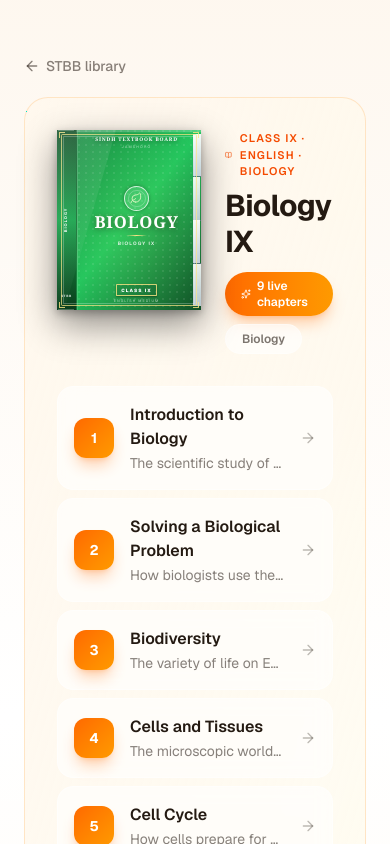
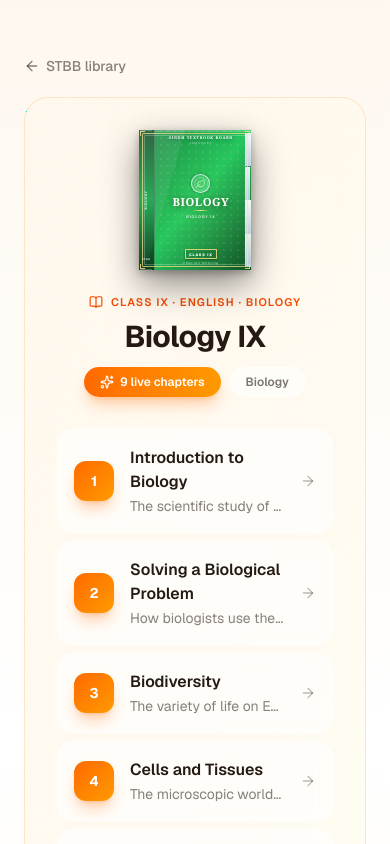
Before and after one commit to k88900213-hub/stbb-live, a Next.js app: page /stbb/biology-ix-biology-ix-117 in a window 390 px wide. Shown: the top 844 px of the page. Built offline with nearby package versions, Linux system fonts and the light colour scheme.

Commit message:
Make STBB book covers and text responsive on mobile

```diff
--- a/src/app/stbb/[book]/page.tsx
+++ b/src/app/stbb/[book]/page.tsx
@@ -40,14 +40,14 @@ export default async function StbbBookPage({ params }: Props) {
         </Link>
 
         <div className="mt-4 rounded-3xl border border-orange-200/60 bg-gradient-to-br from-orange-50/90 to-amber-50/60 p-8 dark:border-orange-400/20 dark:from-orange-400/10 dark:to-transparent">
-          <div className="flex flex-wrap items-start gap-6">
-            <BookCover book={book} className="w-36 shrink-0 shadow-[0_18px_50px_rgb(0,0,0,0.25)]" />
+          <div className="flex flex-col items-center gap-6 text-center sm:flex-row sm:items-start sm:text-left">
+            <BookCover book={book} className="w-28 shrink-0 shadow-[0_18px_50px_rgb(0,0,0,0.25)] sm:w-36" />
             <div className="min-w-0 flex-1">
-              <div className="flex items-center gap-2 text-[11px] font-semibold uppercase tracking-widest text-orange-600 dark:text-orange-400">
+              <div className="flex flex-wrap items-center justify-center gap-2 text-[11px] font-semibold uppercase tracking-widest text-orange-600 sm:justify-start dark:text-orange-400">
                 <BookOpen className="h-3.5 w-3.5" />
                 Class {book.grade} · {book.medium} · {book.subject}
               </div>
-              <h1 className="mt-2 font-display text-3xl font-bold text-foreground sm:text-4xl">{book.title}</h1>
+              <h1 className="mt-2 break-words font-display text-3xl font-bold text-foreground sm:text-4xl">{book.title}</h1>
               {book.year && <p className="mt-1 text-sm text-foreground/55">Sindh Textbook Board · Edition {book.year}</p>}
               <div className="mt-3 flex flex-wrap gap-2">
                 <span className="inline-flex items-center gap-1.5 rounded-full bg-gradient-to-r from-orange-500 to-amber-500 px-4 py-1.5 text-xs font-semibold text-white shadow-lg shadow-orange-500/30">
--- a/src/app/stbb/page.tsx
+++ b/src/app/stbb/page.tsx
@@ -89,11 +89,11 @@ export default function StbbLibraryPage() {
                         {subjectIcon(b.subject)}
                       </span>
                     </div>
-                    <div className="mt-4 flex gap-4">
-                      <BookCover book={b} compact className="w-24 shrink-0 group-hover:-translate-y-0.5 group-hover:rotate-[0.5deg]" />
+                    <div className="mt-4 flex items-start gap-4">
+                      <BookCover book={b} compact className="w-20 shrink-0 sm:w-24 group-hover:-translate-y-0.5 group-hover:rotate-[0.5deg]" />
                       <div className="min-w-0 flex-1">
-                        <h3 className="font-display text-base font-bold leading-snug text-foreground">{b.title}</h3>
-                        <p className="mt-1 text-xs text-foreground/60">
+                        <h3 className="break-words font-display text-base font-bold leading-snug text-foreground">{b.title}</h3>
+                        <p className="mt-1 break-words text-xs text-foreground/60">
                           {b.subject} · {b.chapters.length} live chapters
                         </p>
                         <div className="mt-2 flex flex-wrap gap-1">
--- a/src/components/ui/BookCover.tsx
+++ b/src/components/ui/BookCover.tsx
@@ -129,10 +129,10 @@ export function BookCover({
       <div aria-hidden className="absolute -left-[35%] -top-[20%] h-[150%] w-[55%] rotate-[16deg] bg-gradient-to-br from-white/20 via-white/10 to-transparent" />
 
       {/* content */}
-      <div className="relative flex h-full min-h-0 flex-col items-center justify-between px-[6cqw] pb-[4.5cqw] pt-[4.2cqw] pl-[16.5cqw]">
+      <div className="relative flex h-full min-h-0 max-w-full flex-col items-center justify-between overflow-hidden px-[6cqw] pb-[4.5cqw] pt-[4.2cqw] pl-[16.5cqw]">
         {/* top brand */}
-        <div className="flex flex-col items-center">
-          <div className="font-serif text-[3.5cqw] font-semibold uppercase tracking-[0.16em] text-white drop-shadow-[0_1px_2px_rgba(0,0,0,0.5)]">
+        <div className="flex max-w-full flex-col items-center">
+          <div className="max-w-full break-words font-serif text-[3.5cqw] font-semibold uppercase tracking-[0.16em] text-white drop-shadow-[0_1px_2px_rgba(0,0,0,0.5)]">
             Sindh Textbook Board
           </div>
           {!compact && (
@@ -141,29 +141,29 @@ export function BookCover({
         </div>
 
         {/* middle: emblem + subject */}
-        <div className="flex min-h-0 flex-1 flex-col items-center justify-center gap-[2.6cqw] text-center">
-          <div className="relative flex h-[17cqw] w-[17cqw] items-center justify-center rounded-full border-[0.8cqw] border-double border-white/75 bg-white/10 shadow-[0_0_3cqw_rgba(0,0,0,0.35)]">
+        <div className="flex min-h-0 max-w-full flex-1 flex-col items-center justify-center gap-[2.6cqw] text-center">
+          <div className="relative flex h-[17cqw] w-[17cqw] shrink-0 items-center justify-center rounded-full border-[0.8cqw] border-double border-white/75 bg-white/10 shadow-[0_0_3cqw_rgba(0,0,0,0.35)]">
             <span aria-hidden className="absolute inset-[1.6cqw] rounded-full border border-white/25" />
             <div className="flex h-[8.5cqw] w-[8.5cqw] items-center justify-center [&_svg]:h-full [&_svg]:w-full">
               {t.icon}
             </div>
           </div>
           <div
-            className="font-serif text-[11.5cqw] font-black leading-none tracking-[0.05em] drop-shadow-[0_1.5px_3px_rgba(0,0,0,0.5)]"
+            className="max-w-full break-words font-serif text-[10cqw] font-black leading-none tracking-[0.05em] drop-shadow-[0_1.5px_3px_rgba(0,0,0,0.5)]"
             style={{ textShadow: `0 0 ${"2.5cqw"} ${t.accent}33` }}
           >
             {subject}
           </div>
-          <div className="h-[0.9cqw] w-[15cqw] rounded-full bg-gradient-to-r from-transparent via-amber-200 to-transparent" />
+          <div className="h-[0.9cqw] w-[15cqw] shrink-0 rounded-full bg-gradient-to-r from-transparent via-amber-200 to-transparent" />
           {!compact && (
-            <div className="text-[3.3cqw] font-semibold uppercase tracking-[0.24em] text-white/90">
+            <div className="max-w-full break-words text-[3.3cqw] font-semibold uppercase tracking-[0.24em] text-white/90">
               {book.title}
             </div>
           )}
         </div>
 
         {/* bottom: class box */}
-        <div className="flex flex-col items-center gap-[1.4cqw]">
+        <div className="flex shrink-0 flex-col items-center gap-[1.4cqw]">
           <span className="rounded-[0.6cqw] border-[0.5cqw] border-amber-200/80 bg-black/10 px-[3cqw] py-[1.1cqw] text-[3.2cqw] font-black uppercase tracking-[0.24em] text-white shadow-[0_1px_2px_rgba(0,0,0,0.35)]">
             Class {gradeLabel}
           </span>
```
